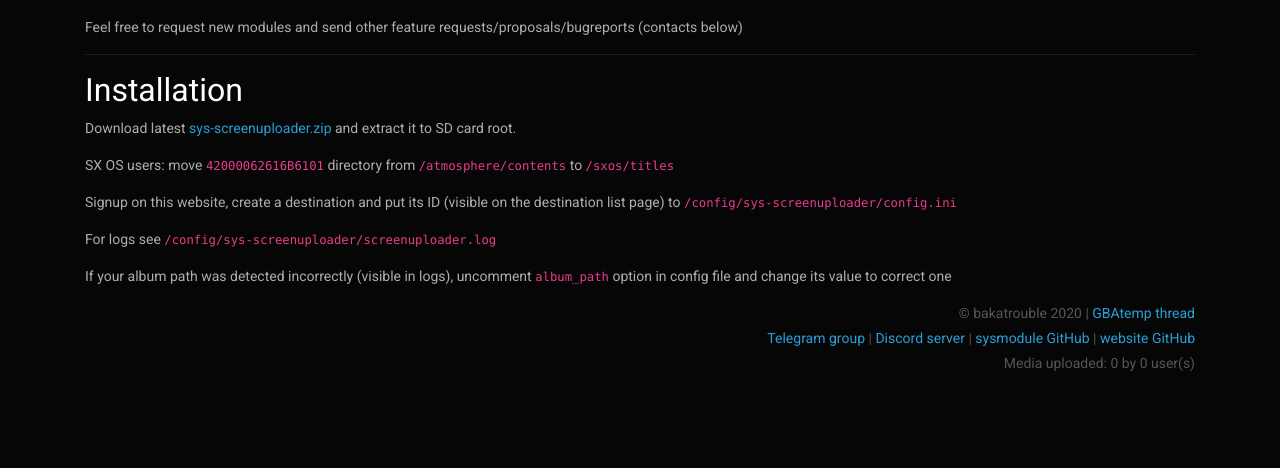
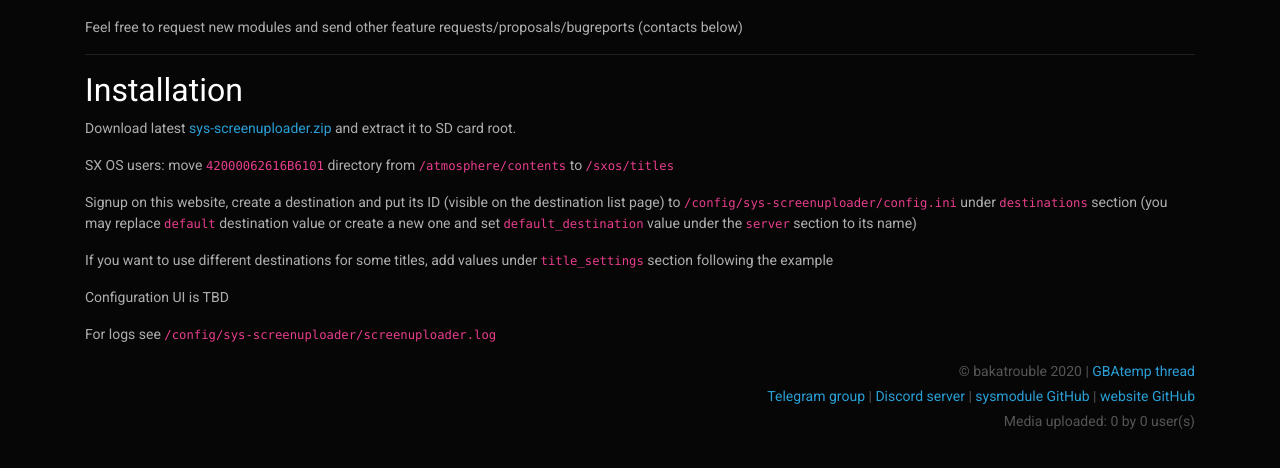
Before and after one commit to bakatrouble/sys-screenuploader-web, a Django app: page / in a window 1280 px wide. Shown: the part 316-784 px from the top of the page. Run offline with Django 3.2, Linux system fonts and the light colour scheme; data that the repository does not hold is empty; parts of the project's set-up code (start-up, migrations or seed data) failed here and were passed over; some libraries are stand-ins or nearby versions.

Commit message:
change instructions on main page

```diff
--- a/app/templates/index.html
+++ b/app/templates/index.html
@@ -37,14 +37,18 @@
             SX OS users: move <code>42000062616B6101</code> directory from <code>/atmosphere/contents</code> to <code>/sxos/titles</code>
         </p>
         <p>
-            Signup on this website, create a destination and put its ID (visible on the destination list page) to <code>/config/sys-screenuploader/config.ini</code>
+            Signup on this website, create a destination and put its ID (visible on the destination list page) to <code>/config/sys-screenuploader/config.ini</code> under <code>destinations</code> section
+            (you may replace <code>default</code> destination value or create a new one and set <code>default_destination</code> value under the <code>server</code> section to its name)
+        </p>
+        <p>
+            If you want to use different destinations for some titles, add values under <code>title_settings</code> section following the example
+        </p>
+        <p>
+            Configuration UI is TBD
         </p>
         <p>
             For logs see <code>/config/sys-screenuploader/screenuploader.log</code>
         </p>
-        <p>
-            If your album path was detected incorrectly (visible in logs), uncomment <code>album_path</code> option in config file and change its value to correct one
-        </p>
 
     </div>
 {% endblock %}
```
